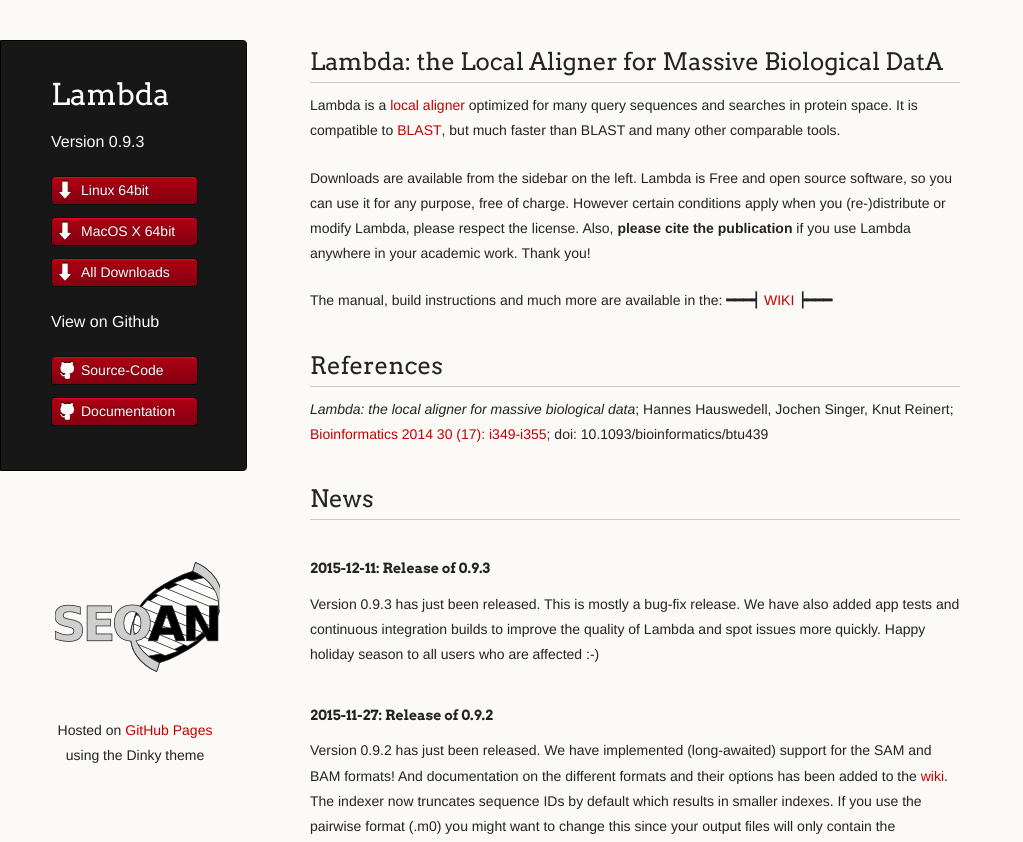
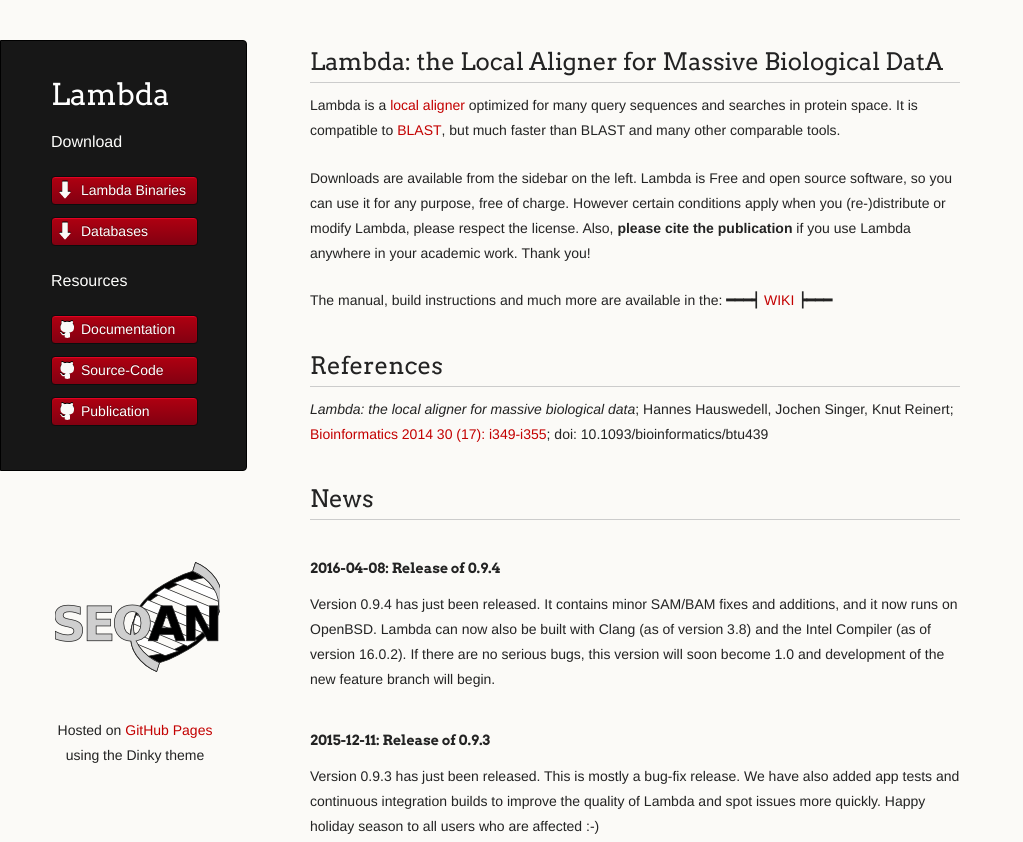
Before and after one commit to seqan/lambda, a plain HTML site: page index.html in a window 1280 px wide. Shown: the top 842 px of the page, without its empty margins (0-1023 px from the left). Drawn offline with Linux system fonts and the light colour scheme.

Commit message:
Update index.html

```diff
--- a/index.html
+++ b/index.html
@@ -17,20 +17,18 @@
     <div class="wrapper">
       <header>
         <h1 class="header">Lambda</h1>
-        <p class="header">Version 0.9.3</p>
+        <p class="header">Download</p>
 
         <ul>
-          <li class="download"><a class="buttons" href="https://github.com/seqan/lambda/releases/download/lambda-v0.9.3/lambda-v0.9.3-linux_x86-64.tar.gz">Linux 64bit</a></li>
-<!--          <li class="download"><a class="buttons" href="https://github.com/seqan/lambda/releases/download/lambda-v0.9.0/lambda-v0.9.0-linux_sandybridge.tar.gz">Linux AVX</a></li>
-          <li class="download"><a class="buttons" href="https://github.com/seqan/lambda/releases/download/lambda-v0.9.0/lambda-v0.9.0-freebsd_x86-64.tar.gz">FreeBSD 64bit</a></li>-->
-          <li class="download"><a class="buttons" href="https://github.com/seqan/lambda/releases/download/lambda-v0.9.3/lambda-v0.9.3-darwin_x86-64.tar.gz">MacOS X 64bit</a></li>
-          <li><a class="buttons download" href="https://github.com/seqan/lambda/releases/tag/lambda-v0.9.3">All Downloads</a></li>
+         <li><a class="buttons download" href="https://github.com/seqan/lambda/releases/">Lambda Binaries</a></li>
+         <li><a class="buttons download" href="https://github.com/seqan/lambda/wiki/Pre-built-Database-Indexes">Databases</a></li>
         </ul>
 
-        <p class="header">View on Github</p>
+        <p class="header">Resources</p>
         <ul>
+          <li><a class="buttons github" href="https://github.com/seqan/lambda/wiki">Documentation</a></li>
           <li><a class="buttons github" href="https://github.com/seqan/lambda">Source-Code</a></li>
-          <li><a class="buttons github" href="https://github.com/seqan/lambda/wiki">Documentation</a></li>
+          <li><a class="buttons github" href="http://bioinformatics.oxfordjournals.org/content/30/17/i349.abstract">Publication</a></li>
         </ul>
       </header>
       <section>
@@ -51,6 +49,12 @@
 
 <h2>
 <a id="news" class="anchor" href="#news" aria-hidden="true"><span class="octicon octicon-link"></span></a>News</h2>
+
+<h4>
+<a id="2016-04-08-release-of-094" class="anchor" href="#2016-04-08-release-of-094" aria-hidden="true"><span class="octicon octicon-link"></span></a>2016-04-08: Release of 0.9.4</h4>
+
+<p>Version 0.9.4 has just been released. It contains minor SAM/BAM fixes and additions, and it now runs on OpenBSD. Lambda can now also be built with Clang (as of version 3.8)
+and the Intel Compiler (as of version 16.0.2). If there are no serious bugs, this version will soon become 1.0 and development of the new feature branch will begin.</p>
 
 <h4>
 <a id="2015-12-11-release-of-093" class="anchor" href="#2015-12-11-release-of-093" aria-hidden="true"><span class="octicon octicon-link"></span></a>2015-12-11: Release of 0.9.3</h4>
```
